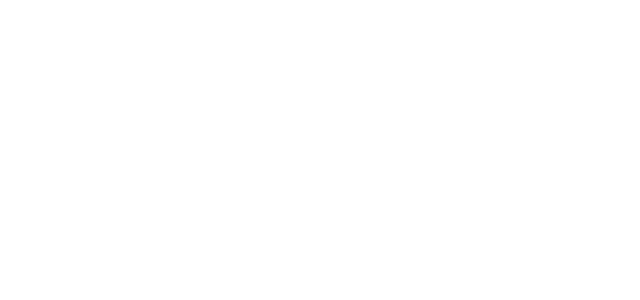
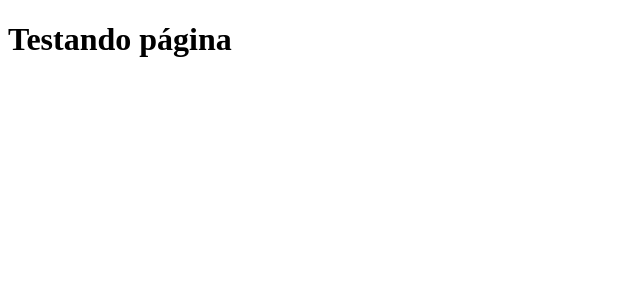
Before and after one commit to avilacamilla/capturePageReactTS, a React (Create React App) app: page / in a window 1280 px wide. Shown: the top 300 px of the page, without its empty margins (0-640 px from the left). Built offline with nearby package versions, Linux system fonts and the light colour scheme.

Commit message:
feat: Add routes e cria páginas CapturePage e ThanksPage

```diff
--- a/src/App.tsx
+++ b/src/App.tsx
@@ -1,10 +1,17 @@
 import React from 'react';
-import { BrowserRouter } from 'react-router-dom';
+import { BrowserRouter, Route, Routes } from 'react-router-dom';
+import CapturePage from './pages/capture/CapturePage';
 
 function App() {
   return (
-    <BrowserRouter>
-    </BrowserRouter>
+    <>
+      <BrowserRouter>
+        <Routes>
+          <Route element={ <CapturePage /> } path='/' />
+        </Routes>
+      </BrowserRouter>
+    </>
+
   );
 }
 
--- /dev/null
+++ b/src/pages/capture/CapturePage.tsx
@@ -0,0 +1,11 @@
+import React from 'react';
+
+const CapturePage = () => {
+    return (
+        <div className="capture-page container">
+            <h1>Testando página</h1>
+        </div>
+    )
+}
+
+export default CapturePage;
```
Also changed, not shown: src/pages/thanks/ThanksPage.tsx (added, +11 -0 lines).
